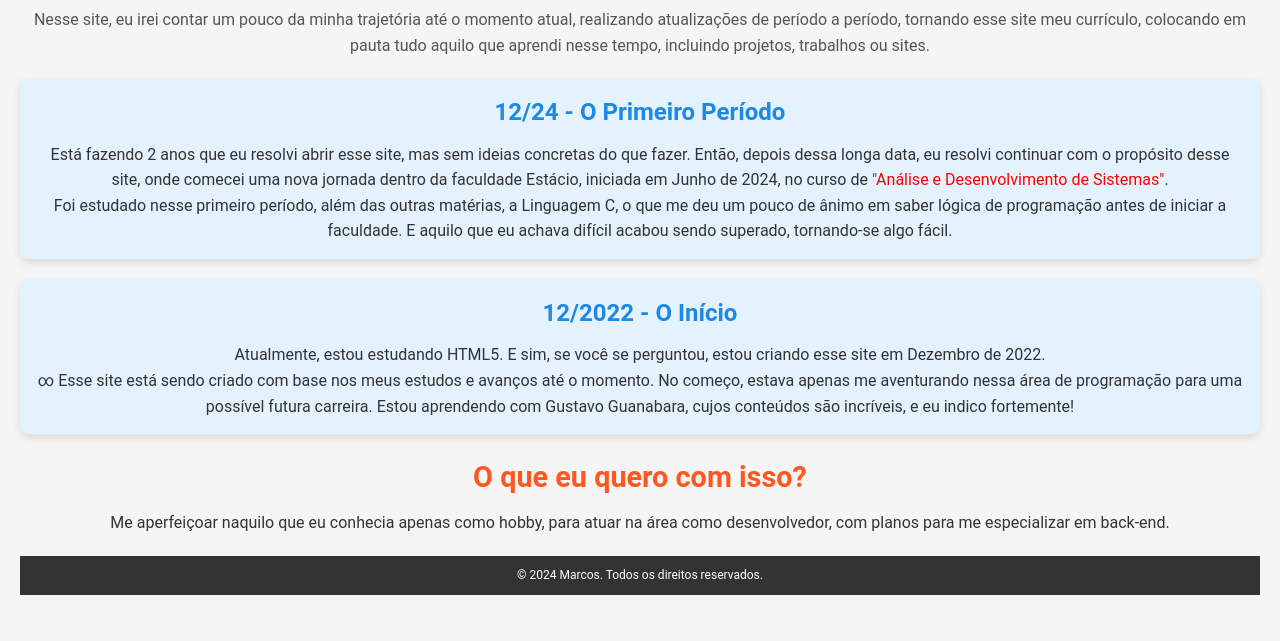
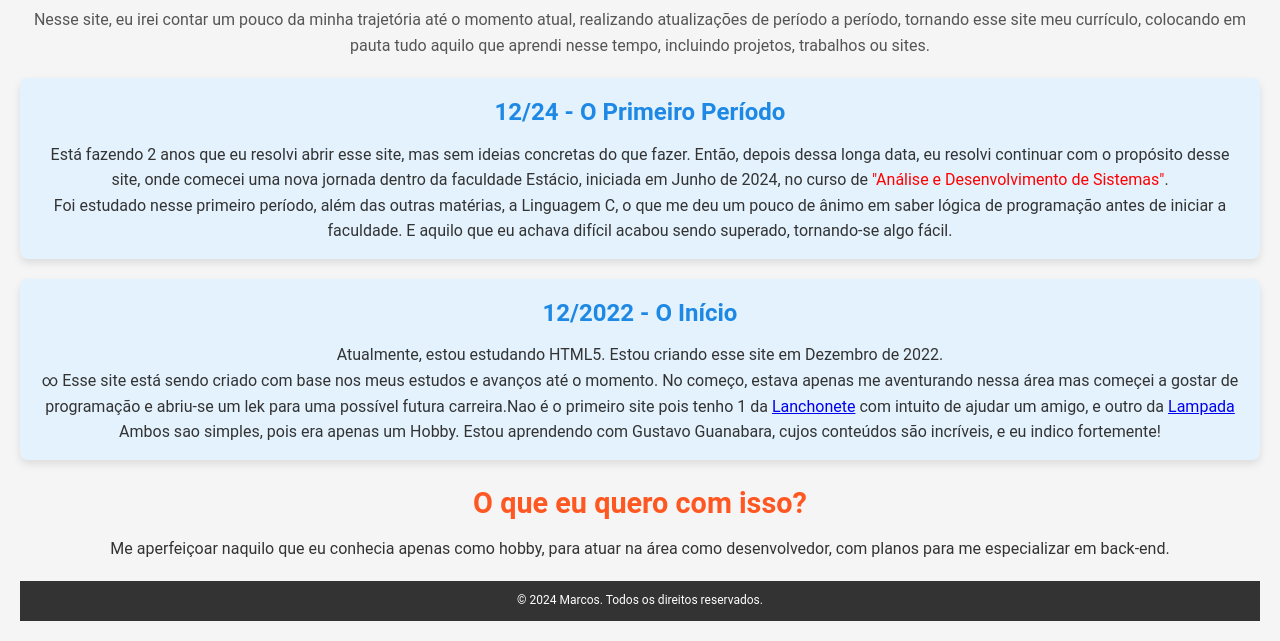
Before and after one commit to resutmarcos/Iniciando-meu-proprio-site, a plain HTML site: page index.html in a window 1280 px wide. Shown: the part 239-880 px from the top of the page. Before the commit the page ends 854 px from the top, so only its background shows below. Drawn offline with Linux system fonts and the light colour scheme.

Commit message:
alteração em informativos não citados

```diff
--- a/index.html
+++ b/index.html
@@ -38,12 +38,13 @@
     <!-- Seção sobre o início de sua jornada -->
     <section class="inicio-1">
         <h2>12/2022 - O Início</h2>
-        <p>Atualmente, estou estudando HTML5. E sim, se você se perguntou, estou criando esse
-        site em Dezembro de 2022.</p>
+        <p>Atualmente, estou estudando HTML5. Estou criando esse site em Dezembro de 2022.</p>
         <p>∞ Esse site está sendo criado com base nos meus estudos e avanços até o momento.
-        No começo, estava apenas me aventurando nessa área de programação para uma possível
-        futura carreira. Estou aprendendo com Gustavo Guanabara, cujos conteúdos são incríveis,
-        e eu indico fortemente!</p>
+            No começo, estava apenas me aventurando nessa área mas começei a gostar de programação e abriu-se um lek para uma possível
+            futura carreira.Nao é o primeiro site pois tenho 1 da <a href="https://lanchesmrburgue.netlify.app" target="_blank">Lanchonete</a>
+            com intuito de ajudar um amigo, e outro da <a href="https://lambent-melba-c9ee12.netlify.app" target="_blank">Lampada</a>
+            Ambos sao simples, pois era apenas um Hobby. Estou aprendendo com Gustavo Guanabara, cujos conteúdos são incríveis,
+            e eu indico fortemente!</p>
     </section>
 
     <!-- Seção sobre seus planos futuros -->
```
